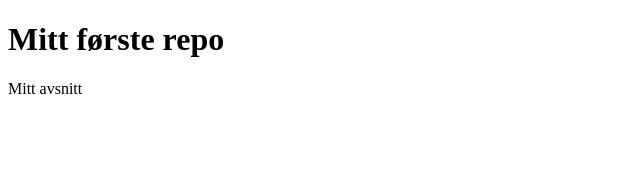
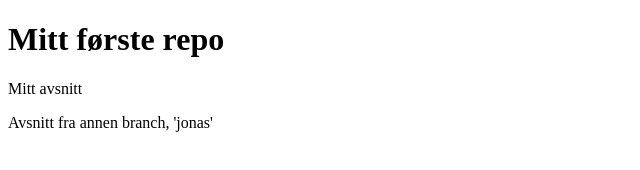
Before and after one commit to JonasTopper/primo, a plain HTML site: page index.html in a window 1280 px wide. Shown: the whole page, without its empty margins (0-640 px from the left). Drawn offline with Linux system fonts and the light colour scheme.

Commit message:
Update index.html

```diff
--- a/index.html
+++ b/index.html
@@ -8,5 +8,6 @@
 <body>
     <h1> Mitt første repo </h1>
     <p> Mitt avsnitt</p>
+    <p> Avsnitt fra annen branch, 'jonas' </p>
 </body>
 </html>
```
